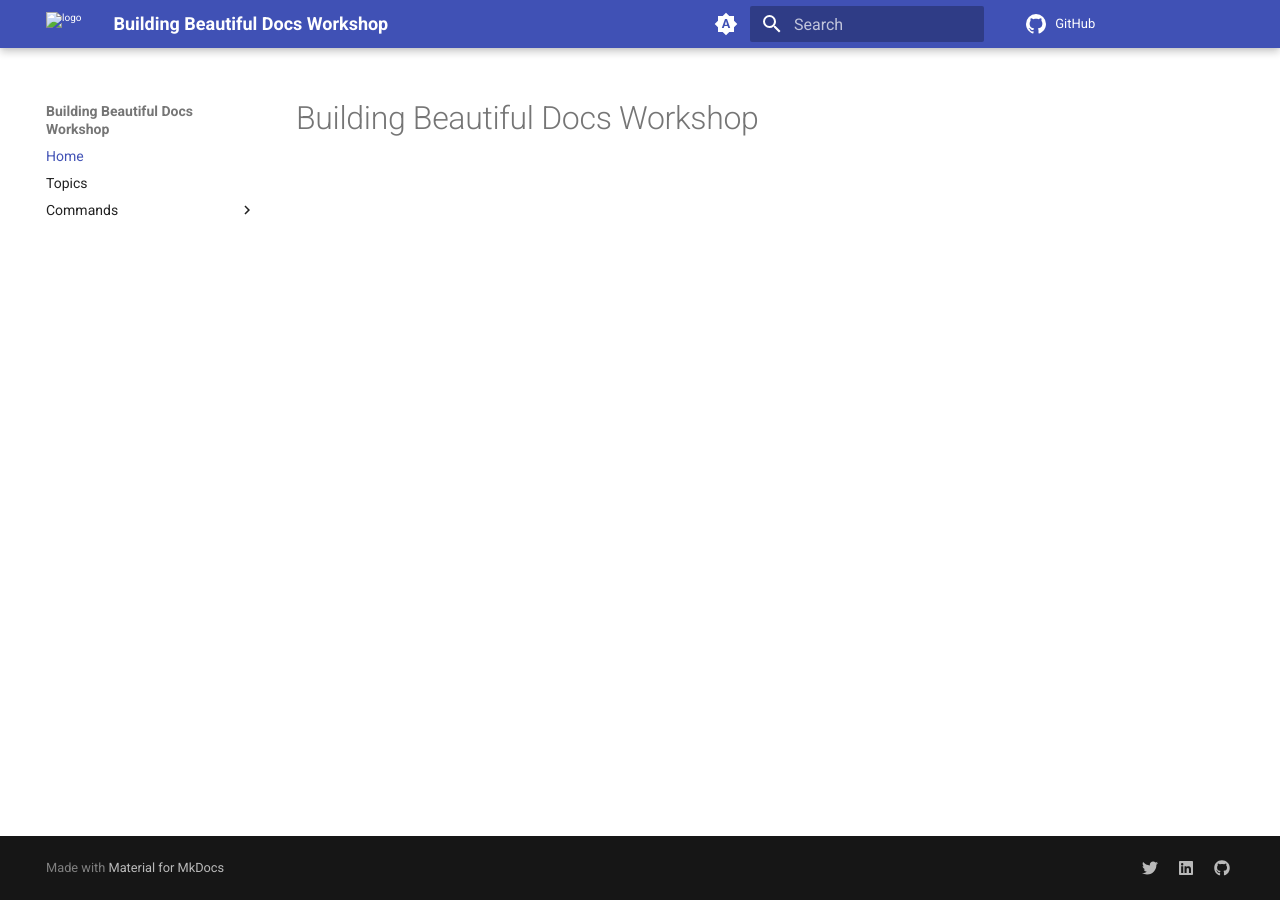
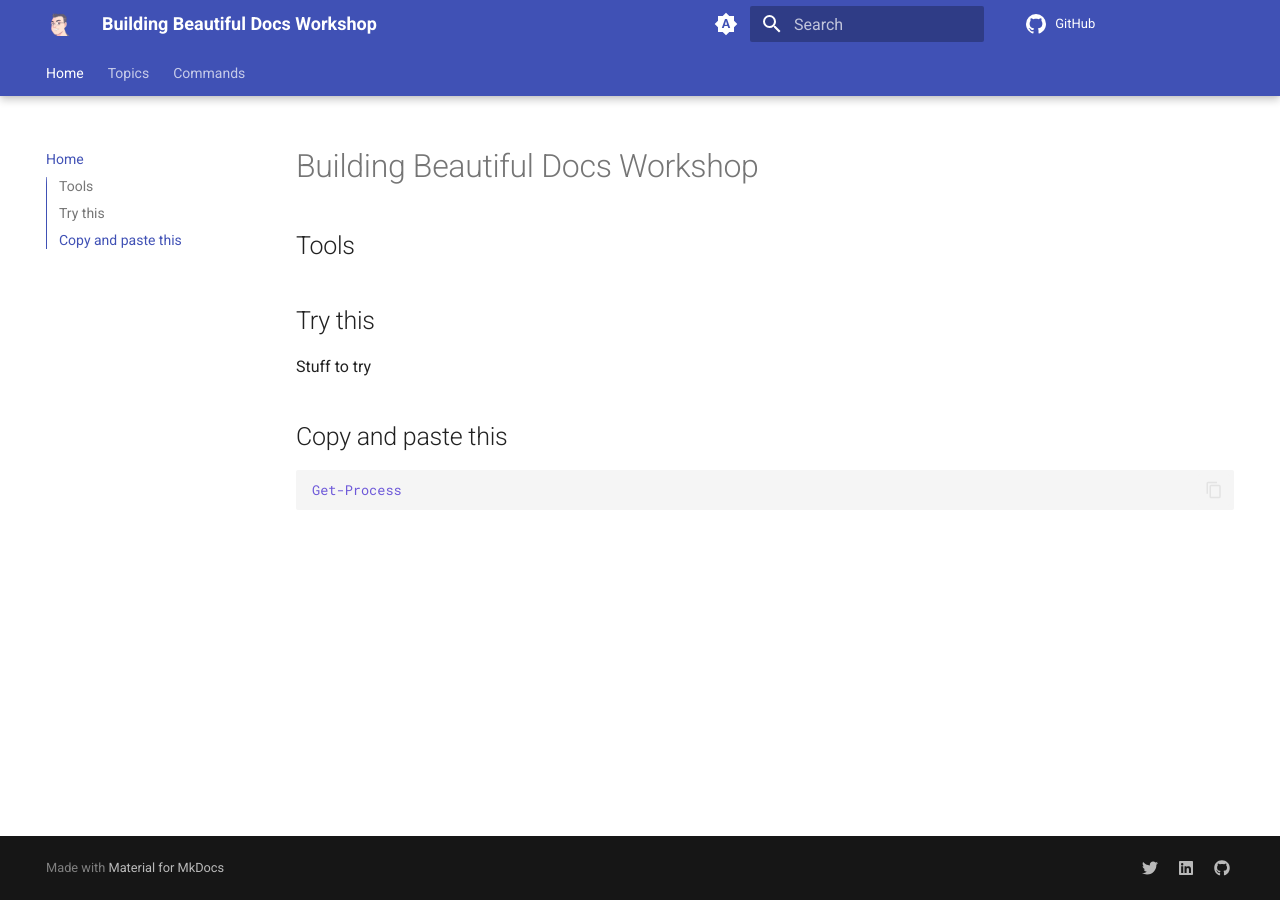
Before and after one commit to joshooaj/docs-workshop, an MkDocs documentation site: the page built from docs/README.md, in a window 1280 px wide. Built offline with MkDocs 1.6.1 and Material for MkDocs 9.7.7, drawn with Linux system fonts in a browser that asks for light colours; plug-ins that fetch from the network failed and are left out; comment, search, counter and statistics services are not loaded.

Commit message:
Update workshop docs

````diff
--- a/docs/README.md
+++ b/docs/README.md
@@ -1 +1,14 @@
 # Building Beautiful Docs Workshop
+
+## Tools
+
+
+## Try this
+
+Stuff to try
+
+## Copy and paste this
+
+``` powershell
+Get-Process
+```
--- a/mkdocs.yml
+++ b/mkdocs.yml
@@ -33,6 +33,18 @@ theme:
       toggle:
         icon: material/brightness-4
         name: Switch to system preference
+  features:
+    - content.code.copy           # Add a "copy" button to all code blocks
+    - content.code.annotate       # Enable the use of interactive annotations (+) in code blocks
+    - content.tabs.link           # Add anchors
+    - toc.integrate               # Integrate table-of-contents into the left-side navigation. ToC is normally rendered on the right
+    - toc.follow                  # Scrolls the sidebar so that the active anchor is always visible
+    - navigation.instant          # Page loads like a single page application (SPA) so clicks are "instant"
+    - navigation.instant.progress # On initial page load, a progress ring is shown to indicate when the page load has fully completed
+    - navigation.tabs             # Moves top-level navigation items to the header
+    - navigation.tabs.sticky      # Header navigation sticks to the top of the viewport
+    - navigation.top              # Adds a "Back to the top" button once you've scrolled down a bit
+    - navigation.tracking         # Automatically update the url in the address bar based on the highlighted section of the ToC
 
 plugins:
   - search
@@ -45,6 +57,8 @@ plugins:
         background_color: "#4d9bea"
 
 markdown_extensions:
+  - toc:
+      permalink: true # Adds a link icon to headings
   - attr_list
   - admonition
   - md_in_html
````
Also changed, not shown: docs/topics/00-examples.md (added, +50 -0 lines), docs/topics/01-platyps.md (added, +1 -0 lines), docs/topics/02-mkdocs.md (added, +121 -0 lines), docs/topics/03-mkdocs-material.md (added, +9 -0 lines), docs/assets/images/example-posh-acme.png (added), docs/assets/images/example-powervcf.png (added), docs/assets/images/example-psappdeploytoolkit.png (added), docs/assets/images/example-pshtml.png (added), docs/assets/images/example-psrule.png (added), docs/assets/images/joshooaj.png (added), docs/assets/images/mkdocs-new.png (added), 3 other files.
